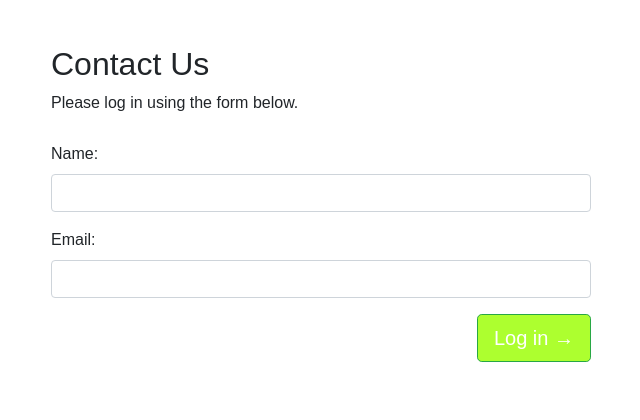
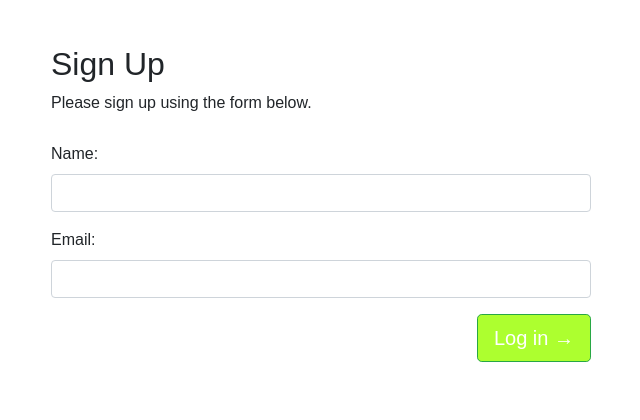
Before and after one commit to roniqroniq/gym_sweatbox, a PHP site: page /signup.php in a window 1280 px wide. Shown: the part 200-620 px from the top of the page, without its empty margins (34-674 px from the left). Run offline with PHP 8.4, Linux system fonts and the light colour scheme; some libraries are stand-ins or nearby versions.

Commit message:
Update signup.php

```diff
--- a/signup.php
+++ b/signup.php
@@ -12,7 +12,7 @@
    <div class="container">
        <div class="row">
            <div class="col-md-6 col-md-offset-3">
-               <h2>Contact Us</h2> Please log in using the form below. </p>
+               <h2>Sign Up</h2> Please sign up using the form below. </p>
                <form role="form" method="post" id="login_form" >
                    <div class="form-group">
                        <label for="name"> Name:</label>
```
